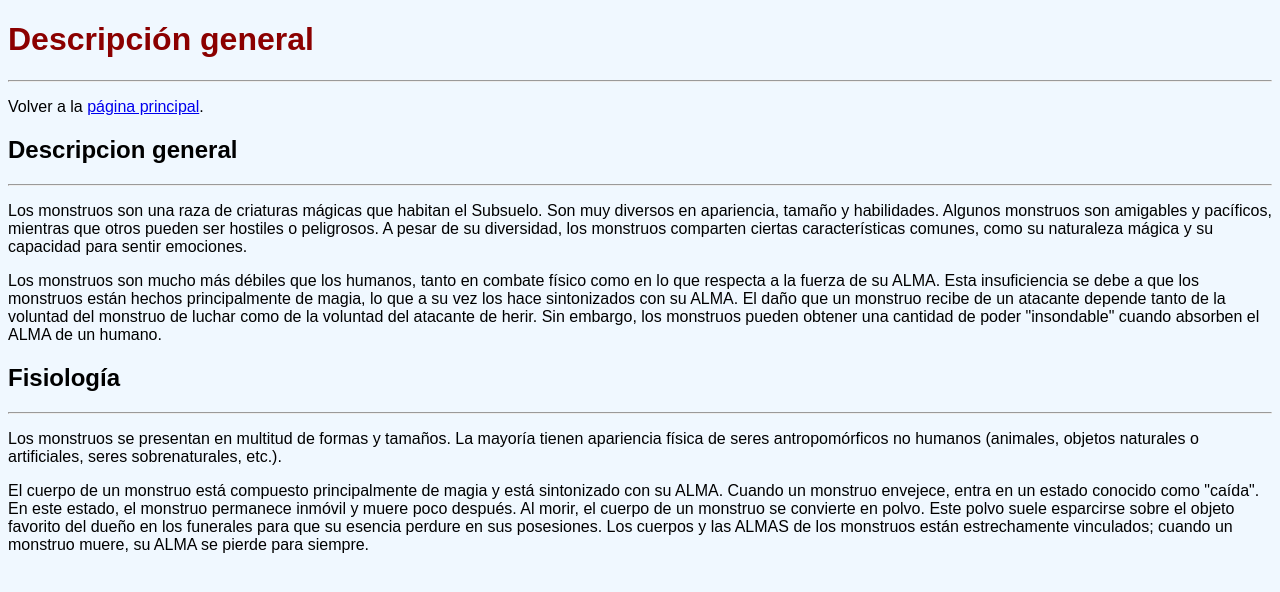
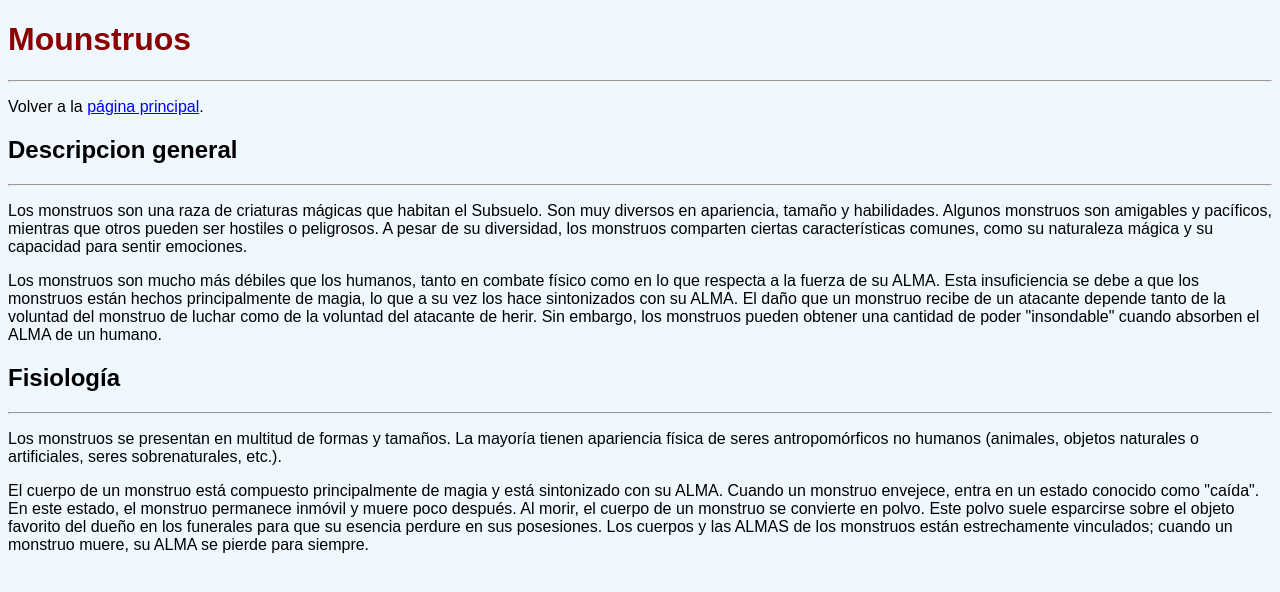
Before and after one commit to alex-wd-creator/TP2_HTML, a plain HTML site: page mounstruos.html in a window 1280 px wide. Drawn offline with Linux system fonts and the light colour scheme.

Commit message:
solucionado error en el titulo que decia "descripcion general". cambiado a "mounstruos"

```diff
--- a/mounstruos.html
+++ b/mounstruos.html
@@ -5,7 +5,7 @@
     <title>Mounstruos</title>
 </head>
 <body style="background-color: #f0f8ff; font-family: Arial, sans-serif;">
-    <h1 style="color: darkred;">Descripción general</h1>
+    <h1 style="color: darkred;">Mounstruos</h1>
     <hr>
     <p>Volver a la <a href="index.html">página principal</a>.</p>
     <h2>Descripcion general</h2>
```
